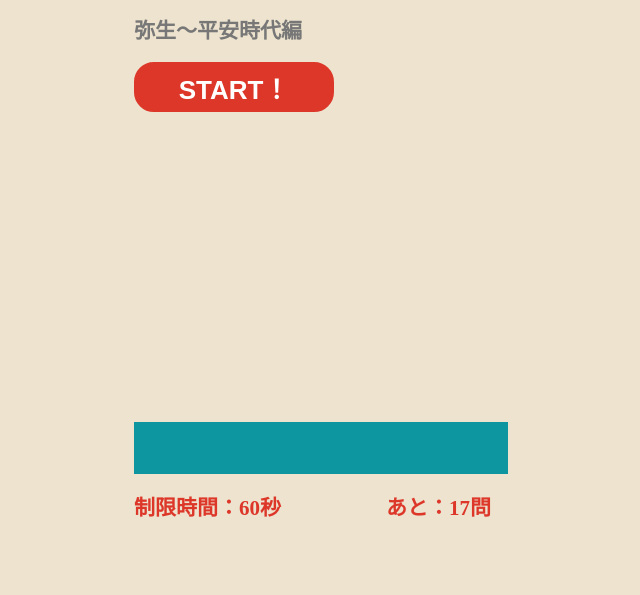
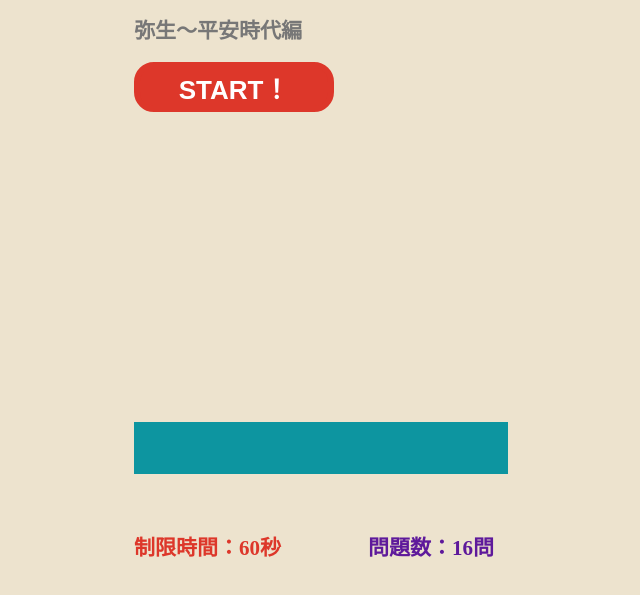
Before and after one commit to kiiiichan/typing_game, a plain HTML site: page html/index.html in a window 1280 px wide. Shown: the part 89-684 px from the top of the page, without its empty margins (226-866 px from the left). Drawn offline with Linux system fonts and the light colour scheme.

Commit message:
１０．問題数のカウント追加

```diff
--- a/css/style.css
+++ b/css/style.css
@@ -2,7 +2,7 @@ body {
     background-color:#EDE3CE; /*背景*/
     font-family: "Hiragino Sans" ;
     font-size: 14px; /*素の文字？*/
-    color: #5E199B; /*素の文字の色？*/
+    color: #5E199B; /*素の文字の色？紫*/
     margin: 0; /*？？*/
 }
 
@@ -108,8 +108,16 @@ button[type="button"]{
 
 #timer {
   color:#DD372A;
+  text-align: left;
+  float: left;
 }
 
+#itemCounter {
+  color:#5E199B;
+  text-align: right;
+  float: right;
+  margin-right:200px;
+}
 
 
 .left-contents {
--- a/html/index.html
+++ b/html/index.html
@@ -46,16 +46,19 @@
                 <h1 id="text3"></h1>
           </div>
         </div>
+      </div>
 
+    <div class="container">
+      <input type="url" id="your_type">
+    </div>
 
-
+    <div class="container">
+      <div class="counter">
+          <h2 id="timer"></h2>
+          <h2 id="itemCounter"></h2>
       </div>
     </div>
 
-    <div class="container">
-    <input type="url" id="your_type">
-   <!-- <button type="button" id="judgement">判定</button> -->
-    <h2 id="timer"></h2>
     </div>
 
 </body>
--- a/js/app.js
+++ b/js/app.js
@@ -5,8 +5,6 @@
 //ページ読みこんだタイミングで実施(全体)
 
 window.onload = function(){
-
-
 
   //ここから関数定義
 
@@ -53,6 +51,7 @@ window.onload = function(){
     text3.textContent = "";
     player_type.value = "";
     document.getElementById('your_type').blur();
+    itemCounter.textContent = '';
   }
 
 //タイピング型判定処理（ItemClass）
@@ -114,7 +113,8 @@ window.onload = function(){
     TIME = 60;
     correct_count = 0;
     i = 0;
-    timer.textContent = '制限時間：' + TIME + '秒　　　　　あと：' + (17-i) +'問';
+    timer.textContent = '制限時間：' + TIME + '秒';
+    itemCounter.textContent = '問題数：' + 16 +'問';
   };
 
 //関数６．判定処理
@@ -141,6 +141,7 @@ window.onload = function(){
       correct_count = correct_count + 1 ;
       i = i+1 ;
       init_item_display();
+      itemCounter.textContent = 'あと：' + (16-i) +'問';
     }
   }
 
@@ -245,6 +246,7 @@ window.onload = function(){
   const player_type = document.getElementById("your_type");
  // let input = player_type.value;
   const timer = document.getElementById("timer");
+  const itemCounter = document.getElementById("itemCounter");
   let bgm = new Audio('../audio/bgm01.mp3');
   let typeSound = new Audio('../audio/type_sound.mp4');
   let clearSound = new Audio('../audio/clear.mp3');
```
